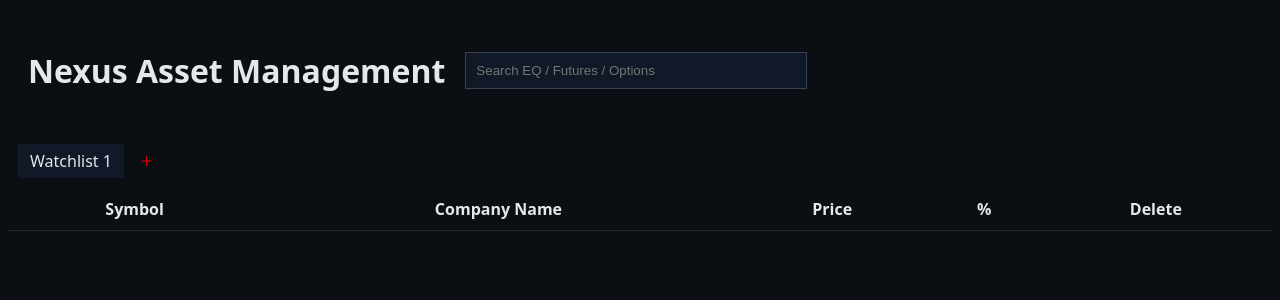
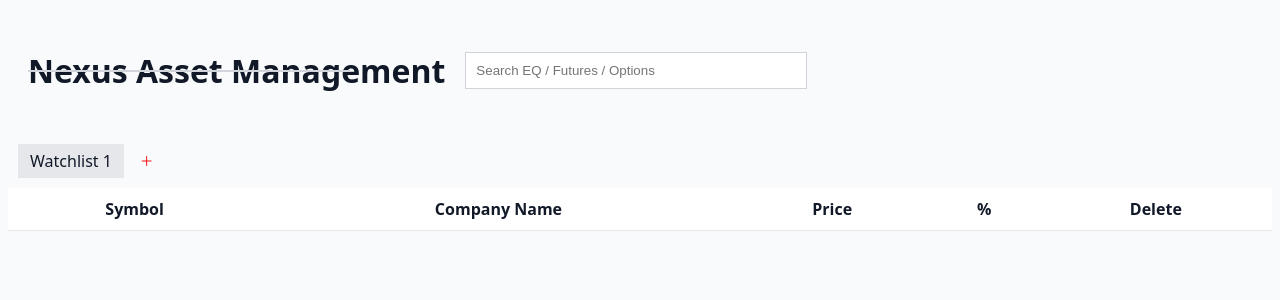
Before and after one commit to mrchopzy-ui/kotak-watchlist, a Flask app: page / in a window 1280 px wide. Shown: the top 300 px of the page. Run offline with Flask 3, Linux system fonts and the light colour scheme; data comes from the database, SQL or seed files in the repository; data that the repository does not hold is empty; parts of the project's set-up code (start-up, migrations or seed data) failed here and were passed over.

Commit message:
Update style.css

```diff
--- a/static/style.css
+++ b/static/style.css
@@ -1,6 +1,6 @@
 body {
-    background:#0b0f14;
-    color:#e5e7eb;
+    background:#f9fafb;
+    color:#111827;
     font-family:system-ui;
 }
 
@@ -13,15 +13,14 @@ header {
 
 input {
     padding:10px;
-    background:#111827;
-    color:white;
-    border:1px solid #374151;
+    border:1px solid #d1d5db;
     width:320px;
 }
 
 #suggestions {
     position:absolute;
-    background:#020617;
+    background:white;
+    border:1px solid #d1d5db;
     width:320px;
     z-index:10;
 }
@@ -31,7 +30,7 @@ input {
     cursor:pointer;
 }
 .suggestion:hover {
-    background:#1f2933;
+    background:#f3f4f6;
 }
 
 .tabs {
@@ -42,24 +41,24 @@ input {
 
 .tab {
     padding:6px 12px;
-    background:#111827;
+    background:#e5e7eb;
     cursor:pointer;
 }
 .tab.active {
     background:#2563eb;
+    color:white;
 }
 
 table {
     width:100%;
     border-collapse:collapse;
+    background:white;
 }
+
 th,td {
     padding:10px;
     text-align:center;
-    border-bottom:1px solid #1f2933;
-}
-tr:hover {
-    background:#020617;
+    border-bottom:1px solid #e5e7eb;
 }
 
 button {
```
